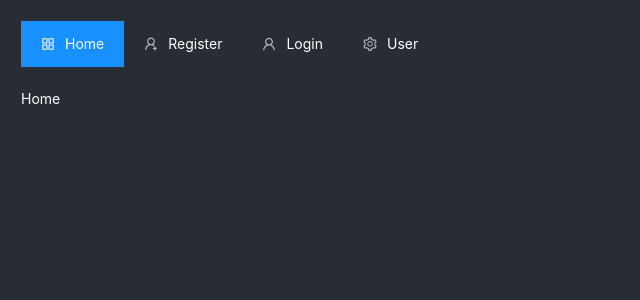
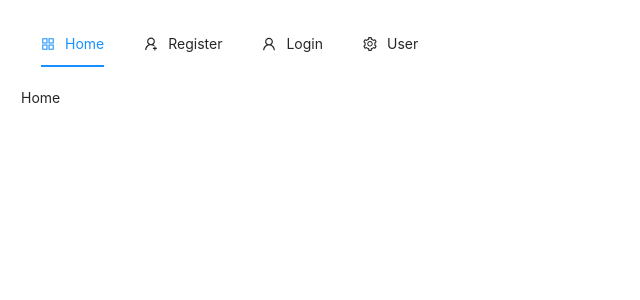
Before and after one commit to anclaev/ecommerce, a React (Create React App) app: page / in a window 1280 px wide. Shown: the top 300 px of the page, without its empty margins (0-640 px from the left). Built offline with nearby package versions, Linux system fonts and the light colour scheme.

Commit message:
Фикс стилистики хедера.

```diff
--- a/src/components/Header/index.tsx
+++ b/src/components/Header/index.tsx
@@ -22,7 +22,7 @@ const Header = () => {
         onClick={clickHandler}
         selectedKeys={[current]}
         mode="horizontal"
-        theme="dark"
+        style={{ border: 'none' }}
       >
         <Item key="home" icon={<AppstoreOutlined />}>
           <Link to="/">Home</Link>
--- a/src/styles/index.sass
+++ b/src/styles/index.sass
@@ -1,6 +1,4 @@
 body
-    background: #282c34
-    color: #fff !important
     padding: 0 1.5em
 
 .float-right
@@ -8,16 +6,3 @@ body
 
 .header
     padding: 1.5em 0
-
-.ant-menu
-    color: #fff
-    background: transparent !important
-
-    &-title-content
-        color: #fff !important
-
-    &-item
-        align-items: center
-
-        & > span > a
-            color: #fff !important
```
